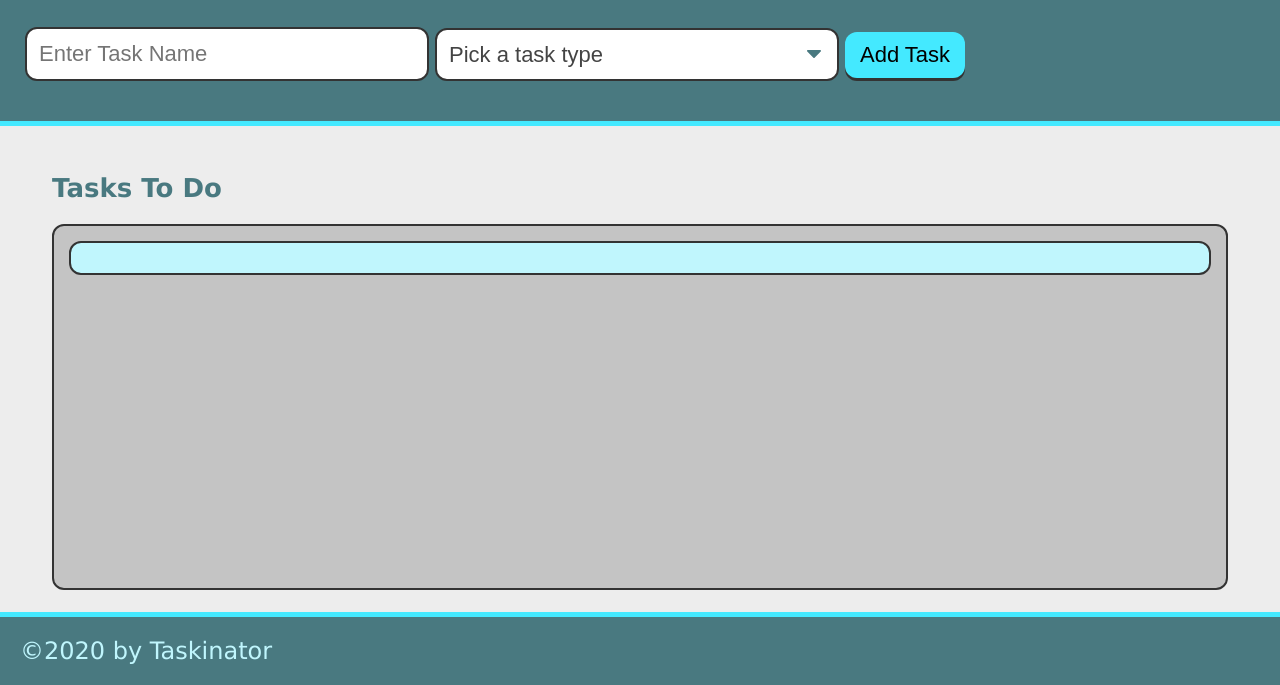
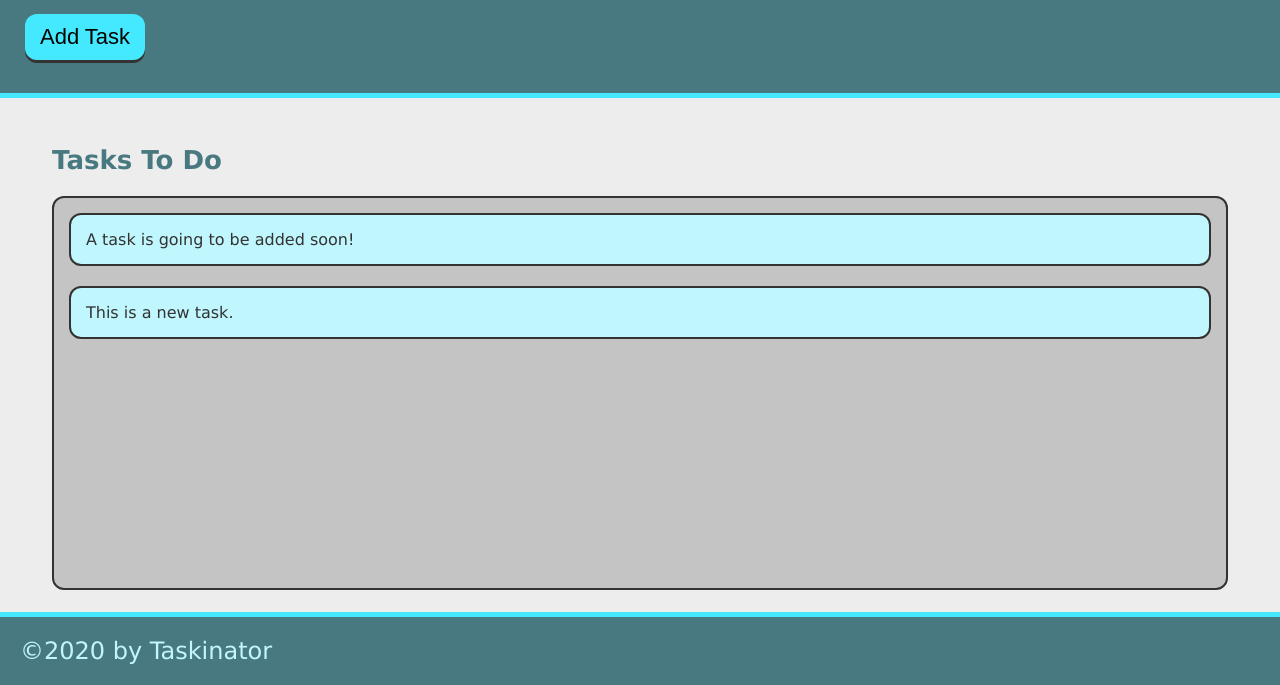
Before and after one commit to mleone13/taskinator, a plain HTML site: page index.html in a window 1280 px wide. Both pictures are taken after a click on the button "Add Task". Shown: the part 115-800 px from the top of the page. Drawn offline with Linux system fonts and the light colour scheme.

Commit message:
add ability to add task

```diff
--- a/assets/js/script.js
+++ b/assets/js/script.js
@@ -1,30 +1,11 @@
-var formEl = document.querySelector("#task-form");
+var buttonEl = document.querySelector("#save-task");
 var tasksToDoEl = document.querySelector("#tasks-to-do");
 
-var createTaskHandler = function (event) {
-  event.preventDefault();
-  var taskNameInput = document.querySelector("input[name='task-name']").value;
-  var taskTypeInput = document.querySelector("select[name='task-type']").value;
-
-  // create list item
+var createTaskHandler = function () {
   var listItemEl = document.createElement("li");
   listItemEl.className = "task-item";
-
-  //create div to hold task info and add to list item
-  var taskInfoEl = document.createElement("div");
-  taskInfoEl.className = "task-info";
-
-  // Add HTML content to div
-  taskInfoEl.innerHTML =
-    "<h3 class='task-name'>" +
-    taskNameInput +
-    "</h3><span class='task-type'>" +
-    taskTypeInput +
-    "</span>";
-  listItemEl.appendChild(taskInfoEl);
-
-  // add entire list item to list
+  listItemEl.textContent = "This is a new task.";
   tasksToDoEl.appendChild(listItemEl);
 };
 
-formEl.addEventListener("submit", createTaskHandler);
+buttonEl.addEventListener("click", createTaskHandler);
--- a/index.html
+++ b/index.html
@@ -11,39 +11,19 @@
     <header>
       <h1 class="page-title">Taskinator</h1>
       <p>Click the button below to add a new task!</p>
-
-      <form id="task-form">
-        <div class="form-group">
-          <input
-            type="text"
-            name="task-name"
-            class="text-input"
-            placeholder="Enter Task Name"
-          />
-        </div>
-        <div class="form-group">
-          <select name="task-type" class="select-dropdown">
-            <option value="" disabled selected>Pick a task type</option>
-            <option value="Print">Print</option>
-            <option value="Web">Web</option>
-            <option value="Mobile">Mobile</option>
-          </select>
-        </div>
-        <div class="form-group">
-          <button class="btn" id="save-task" type="submit">Add Task</button>
-        </div>
-      </form>
+      <button class="btn" id="save-task">Add Task</button>
     </header>
 
     <main class="page-content">
       <section class="task-list-wrapper">
         <h2 class="list-title">Tasks To Do</h2>
-        <ul class="task-list" id="tasks-to-do"></ul>
+        <ul class="task-list" id="tasks-to-do">
+          <li class="task-item">A task is going to be added soon!</li>
+        </ul>
       </section>
     </main>
 
     <footer>&copy;2020 by Taskinator</footer>
-
     <script src="./assets/js/script.js"></script>
   </body>
 </html>
```
